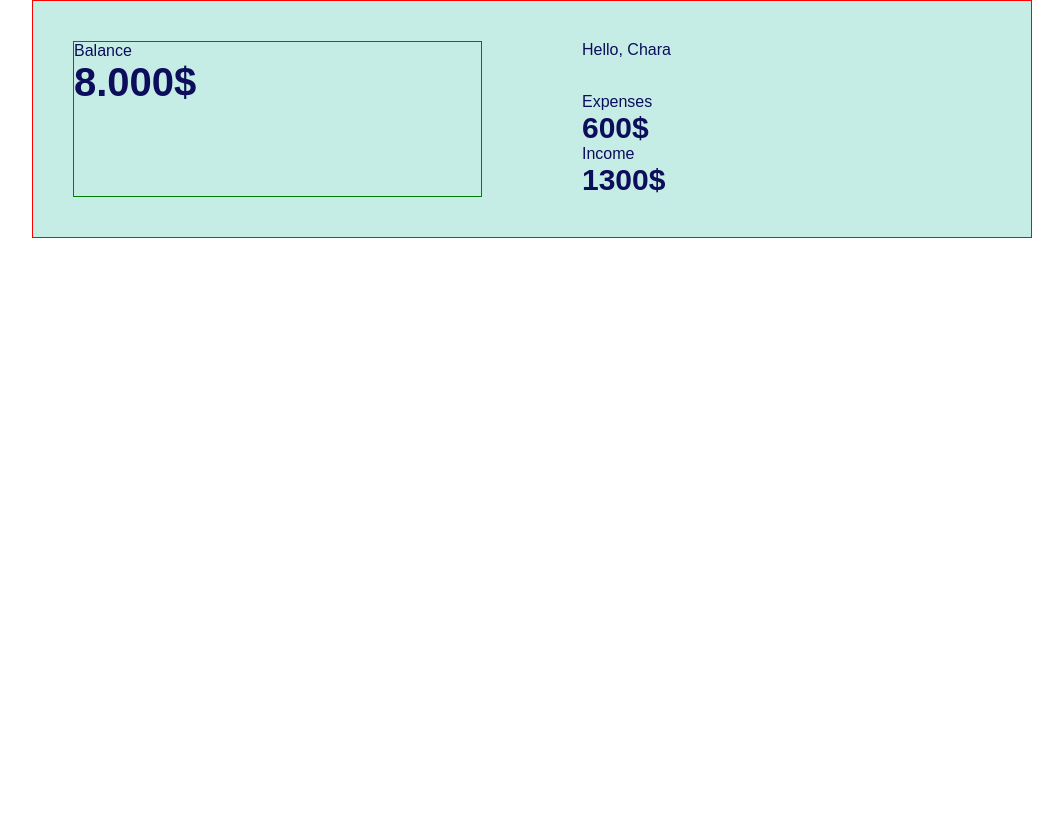
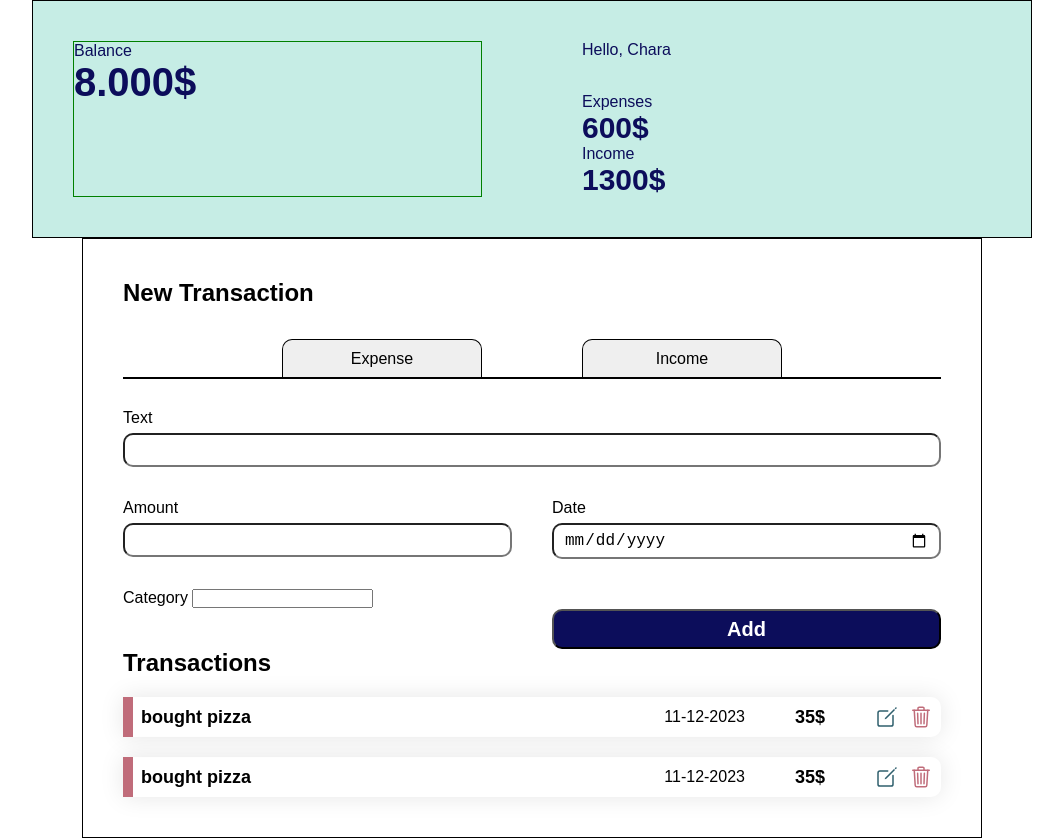
Before and after one commit to Charakl/Expense-Tracker, a plain HTML site: page index.html in a window 1280 px wide. Shown: the whole page, without its empty margins (108-1171 px from the left). Before the commit the page ends 800 px from the top, so only its background shows below. Drawn offline with nearby package versions, Linux system fonts and the light colour scheme.

Commit message:
made the basic styling

```diff
--- a/index.html
+++ b/index.html
@@ -34,12 +34,64 @@
     </header>
     <main>
         <div class="new-transaction-container">
+            <h2 class="section-title">New Transaction</h2>
+            <div class="new-transaction-buttons">
+                <button class="expense-button">Expense</button>
+                <button class="income-button">Income</button>
+            </div>
 
+            <div class="new-trans-title-container">
+                <label>Text</label>
+                <input type="text" class="text-input input-box">
+            </div>
+            <div class="new-trans-amount-container">
+                <label>Amount</label>
+                <input type="text" class="amount-input input-box">
+            </div>
+
+            <div class="new-trans-date-container">
+                <label>Date</label>
+                <input type="date" class="date-input input-box">
+            </div>
+
+            <div class="new-trans-category-container">
+                <label>Category</label>
+                <input type="text">
+            </div>
+
+            <button class="new-trans-btn">Add</button>
         </div>
 
-        <div class="transactions-container"></div>
+        <div class="transactions-container">
+            <h2 class="section-title sm-margin-b">Transactions</h2>
+            <div class="transactions">
+                <div class="transaction">
+                    <span class="title">bought pizza</span>
+                    <span class="date">11-12-2023</span>
+                    <span class="amount">35$</span>
+                    <div class="icons">
+                        <ion-icon name="create-outline" id="edit-btn"></ion-icon>
+                        <ion-icon name="trash-outline" id="delete-btn"></ion-icon>
+                    </div>
+
+                </div>
+                <div class="transaction">
+                    <span class="title">bought pizza</span>
+                    <span class="date">11-12-2023</span>
+                    <span class="amount">35$</span>
+                    <div class="icons">
+                        <ion-icon name="create-outline" id="edit-btn"></ion-icon>
+                        <ion-icon name="trash-outline" id="delete-btn"></ion-icon>
+                    </div>
+
+                </div>
+            </div>
+        </div>
 
     </main>
+    <script type="module" src="https://unpkg.com/ionicons@7.1.0/dist/ionicons/ionicons.esm.js"></script>
+    <script nomodule src="https://unpkg.com/ionicons@7.1.0/dist/ionicons/ionicons.js"></script>
 
+    <script src="script.js"></script>
 </body>
 </html>
--- a/script.js
+++ b/script.js
@@ -0,0 +1,36 @@
+// header selectors
+const balance = document.querySelector('.balance-number');
+const expences = document.querySelector('.expenses-number');
+const income = document.querySelector('.income-number');
+const username = document.querySelector('.username');
+// new-transaction-container selectors
+const text = document.querySelector('.text-input');
+const amount = document.querySelector('.amount-input');
+const date = document.querySelector('.date-input');
+const addBtn = document.querySelector('.add-new-trans');
+
+let transactions = JSON.parse(localStorage.getItem('transactions')) || [];
+
+addBtn.addEventListener('click', function () {
+    // Get values from input fields
+    const title = document.querySelector('.text-input').value;
+    const amount = document.querySelector('.amount-input').value;
+    const date = document.querySelector('.date-input').value;
+
+    console.log("Text:", title);
+    console.log("Amount:", amount);
+    console.log("Date:", date);
+
+    const newTransaction = {
+        title: title,
+        type: 'expense',
+        amount: amount,
+        date: date,
+        category: 'food',
+        id: generateNextID()
+    }
+
+    transactions.push(newTransaction);
+    localStorage.setItem('transactions', JSON.stringify(transactions));
+
+});
--- a/style.css
+++ b/style.css
@@ -19,6 +19,7 @@ body {
     --dark-blue-color: #0c0d5b;
     --dark-green-color: #30606e;
     --dark-grey-color: #555;
+    --red-color: #c06c7a;
 }
 
 .header-container {
@@ -28,7 +29,7 @@ body {
     grid-template-rows: 1fr 1fr 1fr;
     margin: 0 auto;
     max-width: 100rem;
-    border: 1px solid red;
+    border: 1px solid black;
     padding: 4rem;
     column-gap: 10rem;
     background-color: var(--tint-color);
@@ -49,3 +50,125 @@ body {
     font-size: 3rem;
     font-weight: 600;
 }
+
+main {
+    max-width: 90rem;
+    border: 1px solid black;
+    margin: 0 auto;
+    padding: 4rem;
+}
+
+.new-transaction-container {
+    display: grid;
+    grid-template-columns: 1fr 1fr;
+    grid-template-rows: 3rem 4rem repeat(3, 1fr);
+    row-gap: 3rem;
+    column-gap: 4rem;
+}
+
+.section-title {
+    grid-column: 1 / 3;
+}
+
+.new-transaction-buttons {
+    grid-column: 1 / 3;
+    border-bottom: 2px solid black;
+    display: flex;
+    justify-content: center;
+    gap: 10rem;
+}
+
+.new-transaction-buttons button {
+    border: 1px solid black;
+    padding: 0.8rem 1.6rem;
+    width: 20rem;
+    border-top-left-radius: 1rem;
+    border-top-right-radius: 1rem;
+    font-size: 1.6rem;
+    border-bottom: none;
+}
+
+.new-trans-title-container {
+    grid-column: 1 / 3;
+}
+
+.input-box {
+    width: 100%;
+    height: auto;
+    padding: 0.6rem 1rem;
+    margin-top: 0.6rem;
+    border-radius: 1rem;
+    font-size: 1.6rem;
+}
+
+.new-trans-btn {
+    width: 100%;
+    height: 4rem;
+    font-size: 2rem;
+    font-weight: 600;
+    background-color: var(--dark-blue-color);
+    color: #fff;
+    align-self: end;
+    cursor: pointer;
+    border-radius: 1rem;
+}
+
+/* /////////////////////////////////////////////// */
+/* Transaction section */
+.transactions {
+    display: flex;
+    flex-direction: column;
+    gap: 2rem;
+}
+
+.transaction {
+    width: 100%;
+    height: 4rem;
+    /* border: 1px solid var(--red-color); */
+    border-left: 1rem solid var(--red-color);
+    display: flex;
+    justify-content: center;
+    align-items: center;
+    gap: 5rem;
+    padding: 0 0.8rem;
+    box-shadow:  0 0 24px rgba(0, 0, 0, 0.1);
+    border-top-right-radius: 1rem;
+    border-bottom-right-radius: 1rem;
+}
+
+.title {
+    font-weight: 600;
+    font-size: 1.8rem;
+    flex: 1;
+}
+
+.amount {
+    font-weight: 600;
+    font-size: 1.8rem;
+}
+
+.icons {
+    display: flex;
+    align-items: center;
+    gap: 1rem;
+}
+
+#edit-btn {
+    cursor: pointer;
+    color: var(--dark-green-color);
+}
+
+#delete-btn {
+    cursor: pointer;
+    color: var(--red-color);
+}
+
+ion-icon {
+    color: red;
+    width: 2.4rem;
+    height: 2.4rem;
+}
+
+.sm-margin-b {
+    margin-bottom: 2rem;
+}
```
